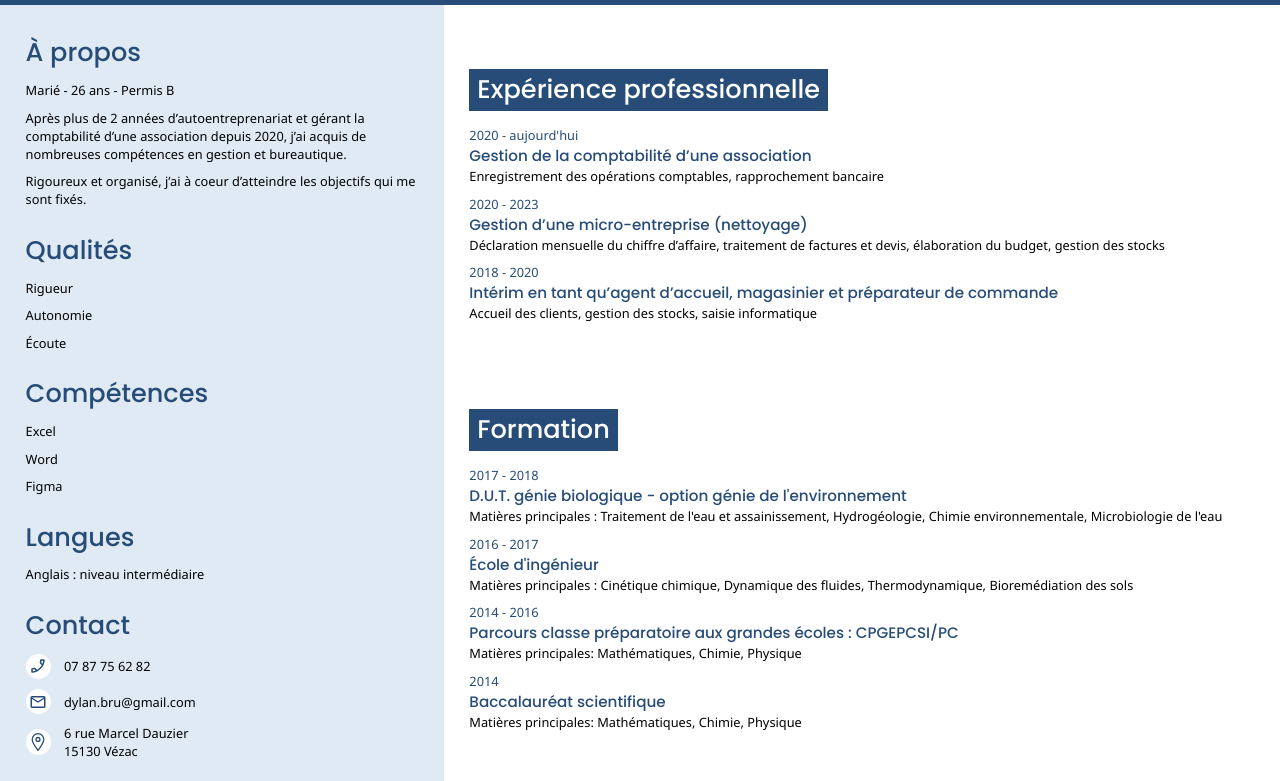
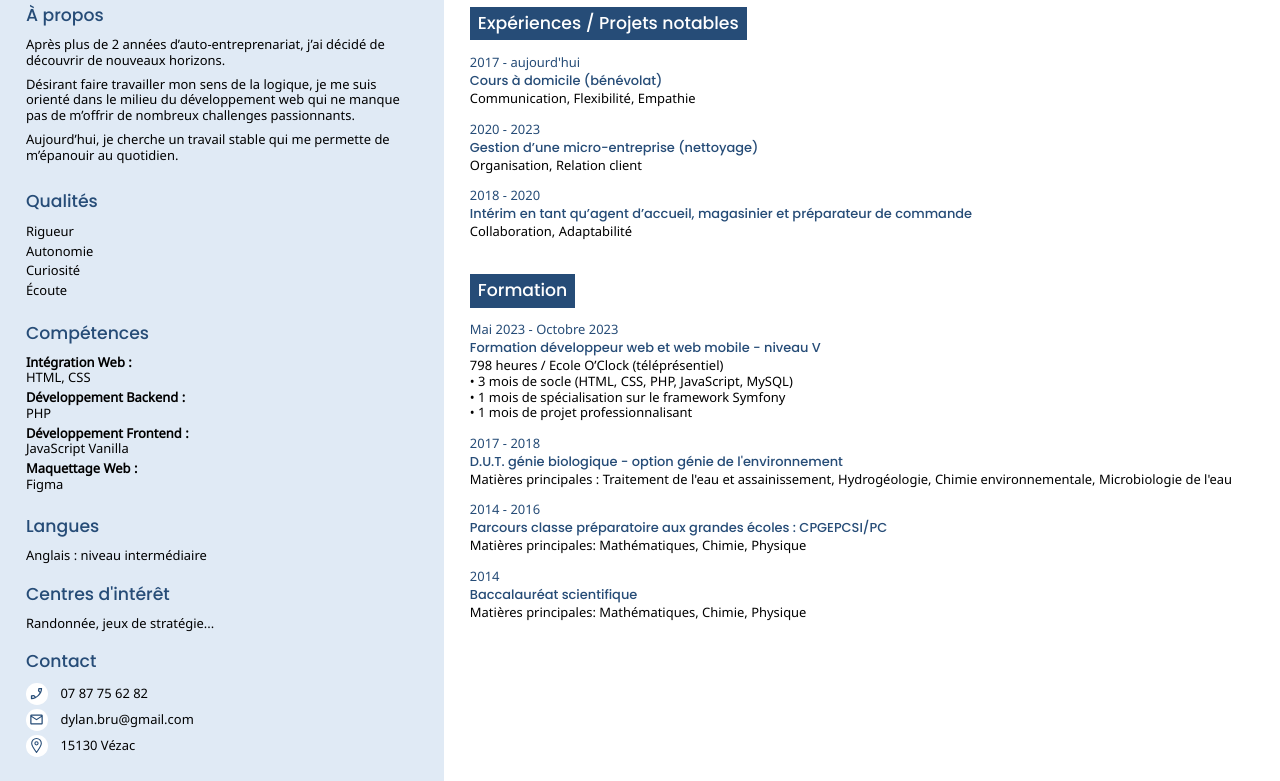
Before and after one commit to DylanBru/DylanBru.github.io, a plain HTML site: page index.html in a window 1280 px wide. Shown: the part 155-936 px from the top of the page. Drawn offline with nearby package versions, Linux system fonts and the light colour scheme.

Commit message:
refonte fond + forme

```diff
--- a/index.html
+++ b/index.html
@@ -14,6 +14,7 @@
     <link rel="preconnect" href="https://fonts.googleapis.com">
     <link rel="preconnect" href="https://fonts.gstatic.com" crossorigin>
     <link href="https://fonts.googleapis.com/css2?family=Noto+Sans&display=swap" rel="stylesheet">
+    <link rel="stylesheet" href="https://cdn.jsdelivr.net/npm/bootstrap-icons@1.5.0/font/bootstrap-icons.css">
 </head>
 
 <body class="body">
@@ -21,51 +22,82 @@
         <div class="header__wrapperPicture">
         </div>
         <div class="header__title">
-            <h1 class="h1 header__h1">Dylan BRU</h1>
-            <h2 class="h2 header__h2">Développeur Web Full Stack</h2>
+            <div class="header__name">
+                <h1 class="h1 header__h1">Dylan BRU</h1>
+                <a href="" class="iconToAdd">
+                    <i class="bi bi-github"></i>
+                </a>
+                <a href="https://www.linkedin.com/in/dylanbru/">
+                    <i class="bi bi-linkedin"></i>
+                </a>
+            </div>
+            <h2 class="h2 header__h2">Développeur Web Symfony</h2>
+        </div>
+        <div class="socialNetwork">
+
         </div>
     </header>
     <main class="main">
         <div class="wrapperD">
             <section class="exp">
-                <h2 class="h2 exp__title">Expérience professionnelle</h2>
+                <h2 class="h2 exp__title">Expériences / Projets notables</h2>
+                <section class="exp__section toImprove">
+                    <span class="exp__time"><time datetime="2023">septembre 2023</time> - <time datetime="2023">octobre2023</time></span>
+                    <h3 class="h3 exp__subtitle">Projet de fin de formation développeur Web
+                        (École O’Clock)</h3>
+                    <ul class="exp__description">
+                        <p>
+                        Lien vers le projet / repo Github
+                        Développement en équipe de [...]
+                        Technologies utilisées :
+                        </p>
+                        <li>
+                            &#8226; Symfony
+                        </li>
+                    </ul>
+                </section>
                 <section class="exp__section">
-                    <span class="exp__time"><time datetime="2020">2020</time> - aujourd'hui</span>
-                    <h3 class="h3 exp__subtitle">Gestion de la comptabilité d’une association</h3>
+                    <span class="exp__time"><time datetime="2017">2017</time> - aujourd'hui</span>
+                    <h3 class="h3 exp__subtitle">Cours à domicile (bénévolat)</h3>
                     <p class="exp__description">
-                        Enregistrement des opérations comptables, rapprochement bancaire
+                        Communication, Flexibilité, Empathie
                     </p>
                 </section>
                 <section class="exp__section">
                     <span class="exp__time"><time datetime="2020">2020</time> - <time datetime="2023">2023</time></span>
                     <h3 class="h3 exp__subtitle">Gestion d’une micro-entreprise (nettoyage)</h3>
                     <p class="exp__description">
-                        Déclaration mensuelle du chiffre d’affaire, traitement de factures et devis, élaboration du budget, gestion des stocks
+                        Organisation, Relation client
                     </p>
                 </section>
                 <section class="exp__section">
                     <span class="exp__time"><time datetime="2018">2018</time> - <time datetime="2020">2020</time></span>
                     <h3 class="h3 exp__subtitle">Intérim en tant qu’agent d’accueil, magasinier et préparateur de commande</h3>
                     <p class="exp__description">
-                        Accueil des clients, gestion des stocks, saisie informatique
+                        Collaboration, Adaptabilité
                     </p>
                 </section>
             </section>
             <section class="formation">
                 <h2 class="h2 formation__title">Formation</h2>
                 <section class="formation__section">
+                    <span class="formation__time"><time datetime="2023">Mai 2023</time> - <time datetime="2023">Octobre 2023</time></span>
+                    <h3 class="h3 formation__subtitle">Formation développeur web et web mobile - niveau V</h3>
+                    <ul class="formation__description">
+                        <p>
+                        798 heures / Ecole O’Clock (téléprésentiel)
+                        </p>
+                        <li>&#8226; 3 mois de socle (HTML, CSS,  PHP, JavaScript, MySQL)</li>
+                        <li>&#8226; 1 mois de spécialisation sur le framework Symfony</li>
+                        <li>&#8226; 1 mois de projet professionnalisant</li>
+                    </ul>
+                </section>
+                <section class="formation__section">
                     <span class="formation__time"><time datetime="2017">2017</time> - <time datetime="2018">2018</time></span>
                     <h3 class="h3 formation__subtitle">D.U.T. génie biologique - option génie de
                         l'environnement</h3>
                     <p class="formation__description">
                         Matières principales : Traitement de l'eau et assainissement, Hydrogéologie, Chimie environnementale, Microbiologie de l'eau
-                    </p>
-                </section>
-                <section class="formation__section">
-                    <span class="formation__time"><time datetime="2016">2016</time> - <time datetime="2017">2017</time></span>
-                    <h3 class="h3 formation__subtitle">École d'ingénieur</h3>
-                    <p class="formation__description">
-                        Matières principales : Cinétique chimique, Dynamique des fluides, Thermodynamique, Bioremédiation des sols
                     </p>
                 </section>
                 <section class="formation__section">
@@ -88,34 +120,44 @@
             <aside class="about">
                 <h2 class="h2 about__title"> &Agrave; propos</h2>
                 <p class="about__description">
-                    Marié - 26 ans - Permis B
+                    Après plus de 2 années d’auto-entreprenariat, j’ai décidé de découvrir de nouveaux horizons.
                 </p>
                 <p class="about__description">
-                    Après plus de 2 années d’autoentreprenariat et gérant la comptabilité d’une association depuis 2020, j’ai acquis de nombreuses compétences en gestion et bureautique.
+                    Désirant faire travailler mon sens de la logique, je me suis orienté dans le milieu du développement web qui ne manque pas de m’offrir de nombreux challenges passionnants.
                 </p>
                 <p class="about__description">
-                    Rigoureux et organisé, j’ai à coeur d’atteindre les objectifs qui me sont fixés.
+                    Aujourd’hui, je cherche un travail stable qui me permette de m’épanouir au quotidien.
                 </p>
             </aside>
             <section class="softSkills">
                 <h2 class="h2 softSkills__title">Qualités</h2>
-                <p class="softSkills__description">
-                    <ul class="softSkills__list">
-                        <li class="softSkills__element">Rigueur</li>
-                        <li class="softSkills__element">Autonomie</li>
-                        <li class="softSkills__element">&Eacute;coute</li>
-                    </ul>
-                </p>
+                <ul class="softSkills__description">
+                    <li class="softSkills__element">Rigueur</li>
+                    <li class="softSkills__element">Autonomie</li>
+                    <li class="softSkills__element">Curiosité</li>
+                    <li class="softSkills__element">&Eacute;coute</li>
+                </ul>
             </section>
             <section class="skills">
                 <h2 class="h2 skills__title">Compétences</h2>
-                <p class="skills__description">
-                    <ul class="skills__list">
-                        <li class="skills__element">Excel</li>
-                        <li class="skills__element">Word</li>
-                        <li class="skills__element">Figma</li>
+                    <ul class="skills__description">
+                        <li class="skills__element">
+                            <h4 class="h4">Intégration Web :</h4>
+                            HTML, CSS
+                        </li>
+                        <li class="skills__element">
+                            <h4 class="h4">Développement Backend :</h4>
+                            PHP
+                        </li>
+                        <li class="skills__element">
+                            <h4 class="h4">Développement Frontend :</h4>
+                            JavaScript Vanilla
+                        </li>
+                        <li class="skills__element">
+                            <h4 class="h4">Maquettage Web :</h4>
+                            Figma
+                        </li>
                     </ul>
-                </p>
             </section>
             <section class="languages">
                 <h2 class="h2 languages__title">Langues</h2>
@@ -123,10 +165,15 @@
                     Anglais : niveau intermédiaire
                 </p>
             </section>
+            <section class="hobbies">
+                <h2 class="h2 hobbies__title">Centres d'intérêt</h2>
+                <p class="hobbies__description">
+                    Randonnée, jeux de stratégie...
+                </p>
+            </section>
             <footer class="footer">
                 <h2 class="h2 contact__title">Contact</h2>
-                <p class="contact__description">
-                    <ul class="contact__list">
+                    <ul class="contact__description">
                         <li class="contact__element">
                             <div class="wrapper__contact__element">
                                 <div class="icon icon__phone">
@@ -144,11 +191,10 @@
                             <div class="wrapper__contact__element">
                                 <div class="icon icon__localisation">
                                 </div>
-                                <data class="contact__data">6 rue Marcel Dauzier <br> 15130 Vézac</data>
+                                <data class="contact__data">15130 Vézac</data>
                             </div>
                         </li>
                     </ul>
-                </p>
             </footer>
         </div>
     </main>
--- a/styles/style.css
+++ b/styles/style.css
@@ -1,19 +1,24 @@
 .body {
-    --res: 0.1vmin;
+    --res: 0.09vmin;
     box-sizing: border-box;
     font-family: 'Noto Sans', sans-serif;
 }
 
 .header {
-    height: 20vh;
+    height: 17vh;
     background-color: #264C77;
     display: flex;
     align-items: center;
-    padding-left: calc(32 * var(--res)) ;
+    padding-left: calc(36 * var(--res)) ;
 }
 
 .h1, .h2, .h3 {
     font-family: 'Poppins', sans-serif;
+}
+
+.h1{
+    display: inline-block;
+    margin-right: calc(36 * var(--res)) ;
 }
 
 .header__wrapperPicture {
@@ -23,8 +28,8 @@
     background-size: 110%;
     border-radius: 50%;
     border: calc(6 * var(--res)) solid white;
-    width: 17vmin;
-    height: 17vmin;
+    width: 13vmin;
+    height: 13vmin;
 }
 
 .header__title {
@@ -33,76 +38,90 @@
 }
 
 .header__h1 {
-    font-size: calc(64 * var(--res));
+    font-size: calc(54 * var(--res));
     font-weight: 600;
-    margin-bottom: calc(19 * var(--res));
+    margin-bottom: calc(18 * var(--res));
 }
 
 .header__h2 {
     font-family: 'Noto Sans', sans-serif;
-    font-size: calc(32 * var(--res));
+    font-size: calc(30 * var(--res));
     font-weight: 400;
+}
+
+.bi{
+    font-size: calc(30 * var(--res));
+    color: #E0EAF5;
+}
+
+.socialNetwork{
+    justify-self: start;
 }
 
 .main {
     display: flex;
     flex-direction: row-reverse;
-    height: 100vh;
 }
 
 .wrapperD {
-    padding: calc(32 * var(--res));
+    padding: calc(36 * var(--res));
     display: flex;
     flex-direction: column;
-    justify-content: space-around;
+    gap: calc(30 * var(--res));
     width: calc(200vw/3);
+}
+
+.exp__section,
+.formation__section{
+    margin-bottom: calc(18 * var(--res));
 }
 
 .exp__title,
 .formation__title {
     display: inline-block;
     font-weight: 500;
-    font-size: calc(32 * var(--res));
+    font-size: calc(24 * var(--res));
     color: white;
     background-color: #264C77;
     padding: 0.5rem;
-    margin-bottom: calc(19 * var(--res));
+    margin-bottom: calc(18 * var(--res));
 }
 
 .exp__time,
 .formation__time {
     font-weight: 400;
-    font-size: calc(16 * var(--res));
+    font-size: calc(18 * var(--res));
     color: #264C77;
     line-height: normal;
 }
 
 .exp__subtitle,
-.formation__subtitle {
+.formation__subtitle{
     font-weight: 500;
     color: #264C77;
-    font-size: calc(19 * var(--res));
+    font-size: calc(18 * var(--res));
     line-height: normal;
 }
 
 .wrapperG {
     width: calc(100vw/3);
     background-color: #E0EAF5;
-    padding: calc(32 * var(--res));
+    padding: calc(36 * var(--res));
     display: flex;
     flex-direction: column;
-    justify-content: space-around;
+    gap: calc(30 * var(--res));
 }
 
 .about__title,
 .softSkills__title,
 .skills__title,
 .languages__title,
+.hobbies__title,
 .contact__title {
     font-weight: 500;
-    font-size: calc(32 * var(--res));
+    font-size: calc(24 * var(--res));
     color: #264C77;
-    margin-bottom: calc(19 * var(--res));
+    margin-bottom: calc(18 * var(--res));
 }
 
 .exp__description,
@@ -111,11 +130,25 @@
 .softSkills__element,
 .skills__element,
 .languages__description,
+.hobbies__description,
 .contact__element {
-    font-size: calc(16 * var(--res));
+    font-size: calc(18 * var(--res));
     font-weight: 400;
-    margin-bottom: calc(12 * var(--res));;
-    line-height: normal;
+    line-height: 120%;
+}
+
+.about__description{
+    margin-bottom: calc(12 * var(--res));
+}
+
+.softSkills__element,
+.skills__element,
+.contact__element{
+    margin-bottom: calc(6 * var(--res));
+}
+
+.h4{
+    font-weight: 600;
 }
 
 .wrapper__contact__element{
@@ -124,11 +157,11 @@
 }
 
 .icon{
-    height: calc(32 * var(--res));
-    width: calc(32 * var(--res));
+    height: calc(30 * var(--res));
+    width: calc(30 * var(--res));
     background-color: white;
     border-radius: 50%;
-    margin-right: calc(16 * var(--res));
+    margin-right: calc(18 * var(--res));
     background-repeat: no-repeat;
     background-position: center;
     background-size: 70%;
@@ -146,11 +179,10 @@
     background-image: url("../Images/travel-map-location-pin-navigation-map-maps-pin-gps-location.svg");
 }
 
+.iconToAdd{
+    visibility: hidden;
+}
 
-/* Desktop */
-/* Orientation : portrait pour gérer le basculement des mobiles */
-@media (max-width: 1100px) and (orientation:portrait) {
-    .main {
-        height: 80vh;
-    }
+.toImprove{
+    display: none;
 }
```
